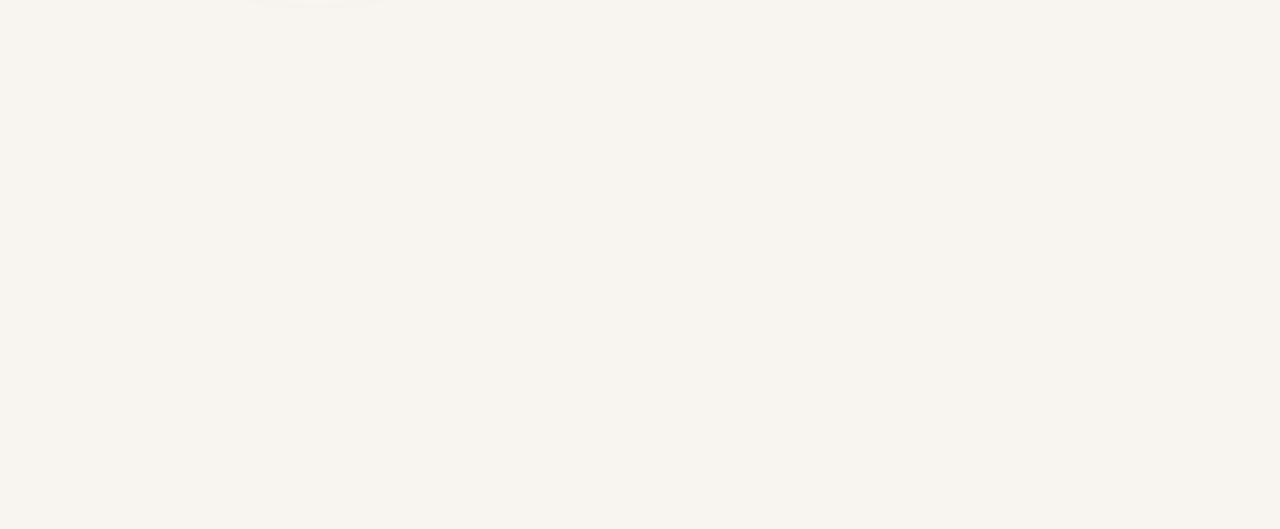
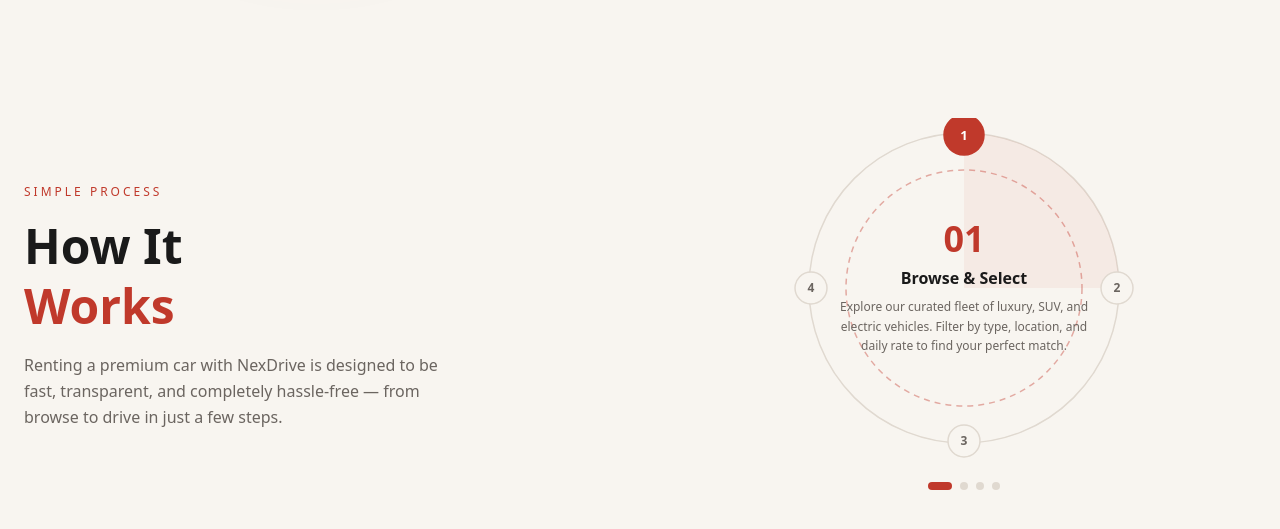
Before and after one commit to MahbubaSultanaEty/nex-drive, a Next.js app: page / in a window 1280 px wide. Shown: the part 1495-2024 px from the top of the page. Before the commit the page ends 1565 px from the top, so only its background shows below. Built offline with nearby package versions, Linux system fonts and the light colour scheme.

Commit message:
added how it works section with dynamic circle rotating withe user clicking on the steps

```diff
--- a/src/app/page.js
+++ b/src/app/page.js
@@ -1,12 +1,14 @@
 import Banner from "@/components/homepage/Banner";
 import CustomerService from "@/components/homepage/CustomerService";
+import HowItWorks from "@/components/homepage/HowItWorks";
 import Image from "next/image";
 
 export default function Home() {
   return (
     <>
       <Banner />
-      <CustomerService/>
+      <CustomerService />
+      <HowItWorks/>
     </>
   );
 }
--- /dev/null
+++ b/src/components/homepage/HowItWorks.jsx
@@ -0,0 +1,55 @@
+import HowItWorksCircle from "./HowItWorksCircle";
+
+const steps = [
+  {
+    number: 1,
+    title: "Browse & Select",
+    desc: "Explore our curated fleet of luxury, SUV, and electric vehicles. Filter by type, location, and daily rate to find your perfect match.",
+  },
+  {
+    number: 2,
+    title: "Book Instantly",
+    desc: "Choose your pickup date, location, and any add-ons like a driver. Confirm your booking in under 2 minutes — no paperwork needed.",
+  },
+  {
+    number: 3,
+    title: "We Deliver",
+    desc: "Your selected vehicle is delivered right to your doorstep at your chosen time. Fully inspected, fueled, and ready to go.",
+  },
+  {
+    number: 4,
+    title: "Drive & Return",
+    desc: "Enjoy your ride with full insurance coverage. When done, return it to any of our 50+ locations or we'll pick it up from you.",
+  },
+];
+
+export default function HowItWorks() {
+  return (
+    <section className="relative bg-[#F8F5F0] py-12 overflow-hidden">
+
+
+
+      <div className="relative z-10 max-w-7xl mx-auto px-6 grid grid-cols-1 lg:grid-cols-2 gap-16 items-center">
+
+        {/* Left — Text */}
+        <div>
+          <span className="inline-block text-xs font-medium tracking-[3px] uppercase text-[#C0392B] mb-4">
+            Simple Process
+          </span>
+          <h2 className="text-4xl md:text-5xl font-bold text-[#1A1A1A] leading-tight mb-4">
+            How It <br />
+            <span className="text-[#C0392B]">Works</span>
+          </h2>
+          <p className="text-[#6B6560] leading-relaxed max-w-md">
+            Renting a premium car with NexDrive is designed to be fast, transparent,
+            and completely hassle-free — from browse to drive in just a few steps.
+          </p>
+        </div>
+
+        {/* Right — Interactive Circle */}
+        <HowItWorksCircle steps={steps} />
+
+      </div>
+    </section>
+  );
+}
--- /dev/null
+++ b/src/components/homepage/HowItWorksCircle.jsx
@@ -0,0 +1,156 @@
+"use client";
+
+import { useState } from "react";
+
+export default function HowItWorksCircle({ steps }) {
+  const [active, setActive] = useState(0);
+
+  const size = 340;
+  const cx = size / 2;
+  const cy = size / 2;
+  const outerR = 155;
+  const innerR = 118;
+  const dotR = outerR - 2;
+
+  // Position each number around the circle
+  const getPos = (index) => {
+    const angle = (index / steps.length) * 2 * Math.PI - Math.PI / 2;
+    return {
+      x: cx + dotR * Math.cos(angle),
+      y: cy + dotR * Math.sin(angle),
+    };
+  };
+
+  // Rotation so active step goes to top
+  const rotation = -(active / steps.length) * 360;
+
+  return (
+    <div className="flex flex-col items-center gap-6">
+
+      {/* Circle */}
+      <div className="relative" style={{ width: size, height: size }}>
+        <svg
+          width={size}
+          height={size}
+          viewBox={`0 0 ${size} ${size}`}
+          className="absolute inset-0"
+          style={{
+            transform: `rotate(${rotation}deg)`,
+            transition: "transform 0.6s cubic-bezier(0.4, 0, 0.2, 1)",
+          }}
+        >
+          {/* Outer circle */}
+          <circle
+            cx={cx}
+            cy={cy}
+            r={outerR}
+            stroke="#E0D9D0"
+            strokeWidth="1.5"
+            fill="none"
+          />
+
+          {/* Inner dashed circle */}
+          <circle
+            cx={cx}
+            cy={cy}
+            r={innerR}
+            stroke="#C0392B"
+            strokeWidth="1.5"
+            strokeDasharray="6 5"
+            fill="none"
+            opacity="0.4"
+          />
+
+          {/* Active arc segment */}
+          {(() => {
+            const startAngle = (active / steps.length) * 2 * Math.PI - Math.PI / 2;
+            const endAngle = ((active + 1) / steps.length) * 2 * Math.PI - Math.PI / 2;
+            const x1 = cx + outerR * Math.cos(startAngle);
+            const y1 = cy + outerR * Math.sin(startAngle);
+            const x2 = cx + outerR * Math.cos(endAngle);
+            const y2 = cy + outerR * Math.sin(endAngle);
+            return (
+              <path
+                d={`M ${cx} ${cy} L ${x1} ${y1} A ${outerR} ${outerR} 0 0 1 ${x2} ${y2} Z`}
+                fill="rgba(192,57,43,0.06)"
+              />
+            );
+          })()}
+
+          {/* Number dots */}
+          {steps.map((step, i) => {
+            const pos = getPos(i);
+            const isActive = i === active;
+            const counterAngle = -rotation;
+            return (
+              <g
+                key={i}
+                style={{
+                  transformOrigin: `${pos.x}px ${pos.y}px`,
+                  transform: `rotate(${counterAngle}deg)`,
+                  transition: "transform 0.6s cubic-bezier(0.4, 0, 0.2, 1)",
+                  cursor: "pointer",
+                }}
+                onClick={() => setActive(i)}
+              >
+                <circle
+                  cx={pos.x}
+                  cy={pos.y}
+                  r={isActive ? 20 : 16}
+                  fill={isActive ? "#C0392B" : "#F8F5F0"}
+                  stroke={isActive ? "#C0392B" : "#E0D9D0"}
+                  strokeWidth="1.5"
+                  style={{ transition: "all 0.3s ease" }}
+                />
+                <text
+                  x={pos.x}
+                  y={pos.y + 1}
+                  textAnchor="middle"
+                  dominantBaseline="middle"
+                  fontSize={isActive ? "13" : "12"}
+                  fontWeight="600"
+                  fill={isActive ? "#fff" : "#6B6560"}
+                  style={{ userSelect: "none" }}
+                >
+                  {step.number}
+                </text>
+              </g>
+            );
+          })}
+        </svg>
+
+        {/* Center content */}
+        <div
+          className="absolute inset-0 flex flex-col items-center justify-center text-center px-10"
+          style={{ pointerEvents: "none" }}
+        >
+          <span className="text-4xl font-bold text-[#C0392B] mb-2">
+            0{steps[active].number}
+          </span>
+          <h3 className="text-base font-semibold text-[#1A1A1A] mb-2 leading-snug">
+            {steps[active].title}
+          </h3>
+          <p className="text-xs text-[#6B6560] leading-relaxed">
+            {steps[active].desc}
+          </p>
+        </div>
+      </div>
+
+      {/* Step indicators below */}
+      <div className="flex gap-2">
+        {steps.map((_, i) => (
+          <button
+            key={i}
+            onClick={() => setActive(i)}
+            className={`rounded-full transition-all duration-300 ${
+              i === active
+                ? "w-6 h-2 bg-[#C0392B]"
+                : "w-2 h-2 bg-[#E0D9D0] hover:bg-[#C0392B]/40"
+            }`}
+          />
+        ))}
+      </div>
+
+    </div>
+  );
+}
--- a/src/components/shared/Navbar.jsx
+++ b/src/components/shared/Navbar.jsx
@@ -27,7 +27,7 @@ export default function Navbar() {
         {/* Logo */}
         <Link href="/" className="flex items-center gap-2 no-underline">
           <span className="w-2 h-2 rounded-full bg-[#C0392B]" />
-          <span className="text-2xl font-bold tracking-wide text-[ivory]">
+          <span className="text-2xl font-bold tracking-wide text-[#C0392B]">
             Nex<span className="text-[#C0392B]">Drive</span>
           </span>
         </Link>
@@ -74,7 +74,7 @@ export default function Navbar() {
             aria-label="Toggle menu"
             className="text-[#1A1A1A] p-1"
           >
-            {menuOpen ? <RiCloseLine color="ivory" size={22} /> : <RiMenuLine color="ivory" size={22} />}
+            {menuOpen ? <RiCloseLine color="#C0392B" size={22} /> : <RiMenuLine color="#C0392B" size={22} />}
           </button>
         </div>
       </div>
```
